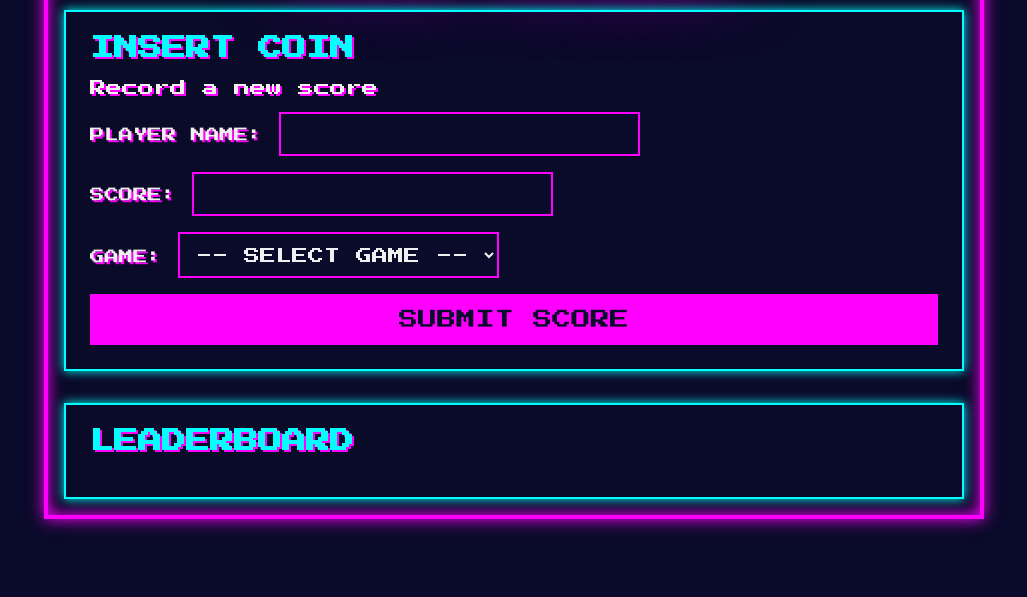
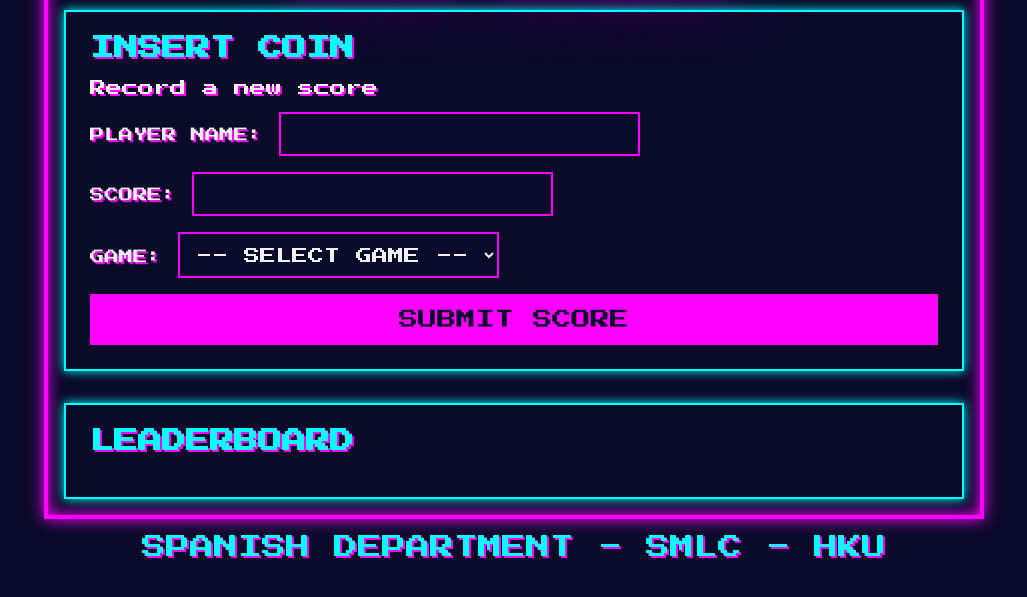
Before and after one commit to balpomorelitm/records, a plain HTML site: page index.html in a window 1280 px wide. Shown: the part 141-738 px from the top of the page, without its empty margins (126-1153 px from the left). Drawn offline with nearby package versions, Linux system fonts and the light colour scheme; no server answers.

Commit message:
Add footer line for Spanish Department

```diff
--- a/index.html
+++ b/index.html
@@ -147,6 +147,15 @@
             text-shadow: 2px 2px var(--color-fuchsia);
         }
 
+        /* --- Línea de crédito inferior --- */
+        .footer-info {
+            margin-top: 1rem;
+            font-size: 1.5rem;
+            color: var(--color-cyan);
+            text-shadow: 2px 2px var(--color-fuchsia);
+            text-align: center;
+        }
+
         .game-scores {
             margin-bottom: 2rem;
         }
@@ -245,6 +254,8 @@
             </section>
         </main>
     </div>
+
+    <div class="footer-info">SPANISH DEPARTMENT - SMLC - HKU</div>
 
     <!-- Caja para mostrar mensajes de éxito o error -->
     <div id="message-box"></div>
```
